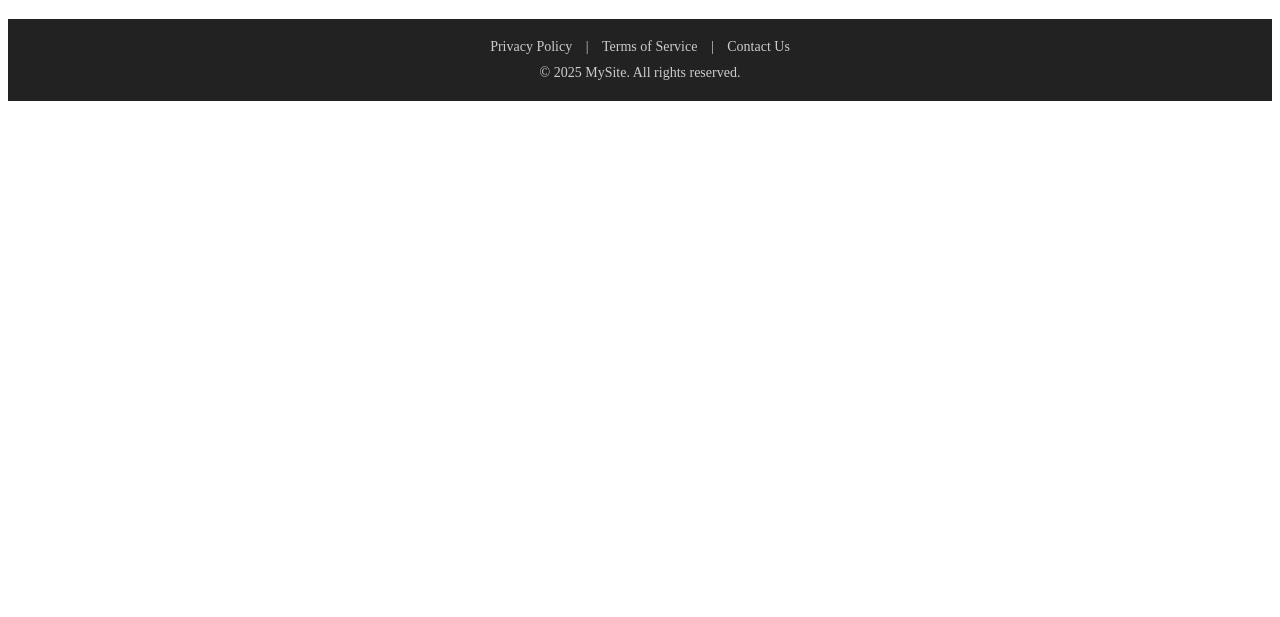
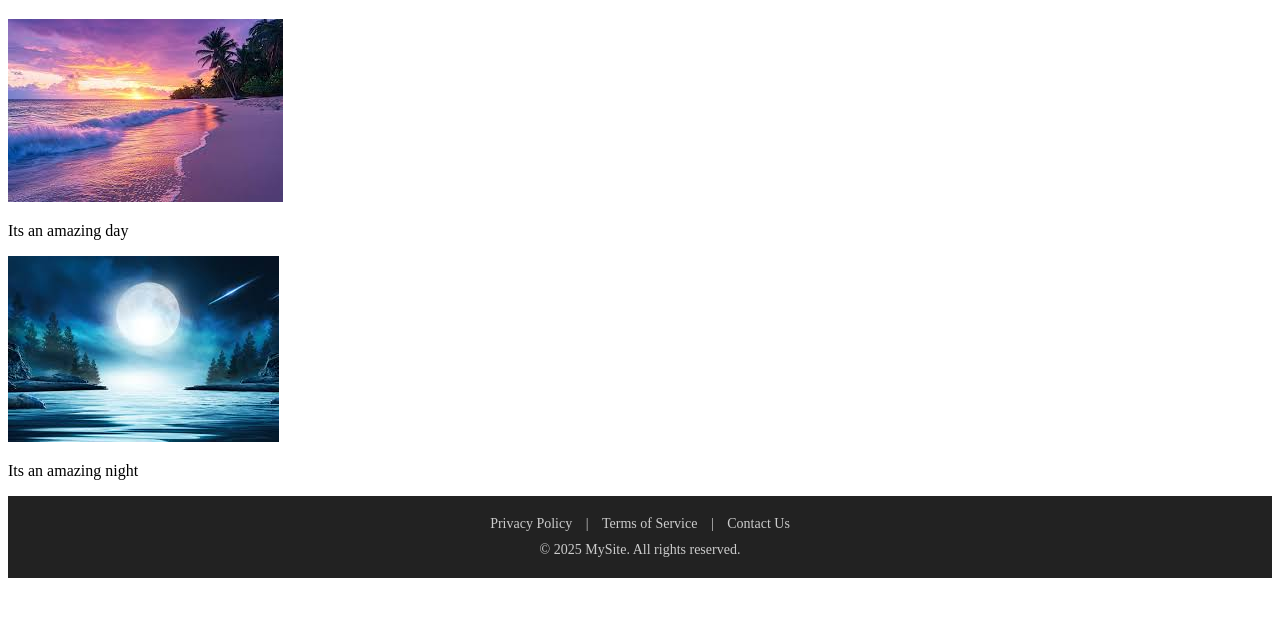
Before and after one commit to Supreet2001/test-beta, a plain HTML site: page index.html in a window 1280 px wide. Shown: the part 179-796 px from the top of the page. Drawn offline with Linux system fonts and the light colour scheme.

Commit message:
Add img divs

```diff
--- a/index.html
+++ b/index.html
@@ -19,6 +19,17 @@
       </nav>
     </header>
     <h1>Welcome to test beta</h1>
+
+    <div>
+      <img src="images/scenery-day.png" alt="" srcset="" />
+      <p>Its an amazing day</p>
+    </div>
+
+    <div>
+      <img src="images/scenery-night.png" alt="" srcset="" />
+      <p>Its an amazing night</p>
+    </div>
+
     <footer>
       <div class="footer-links">
         <a href="#privacy">Privacy Policy</a> |
```
